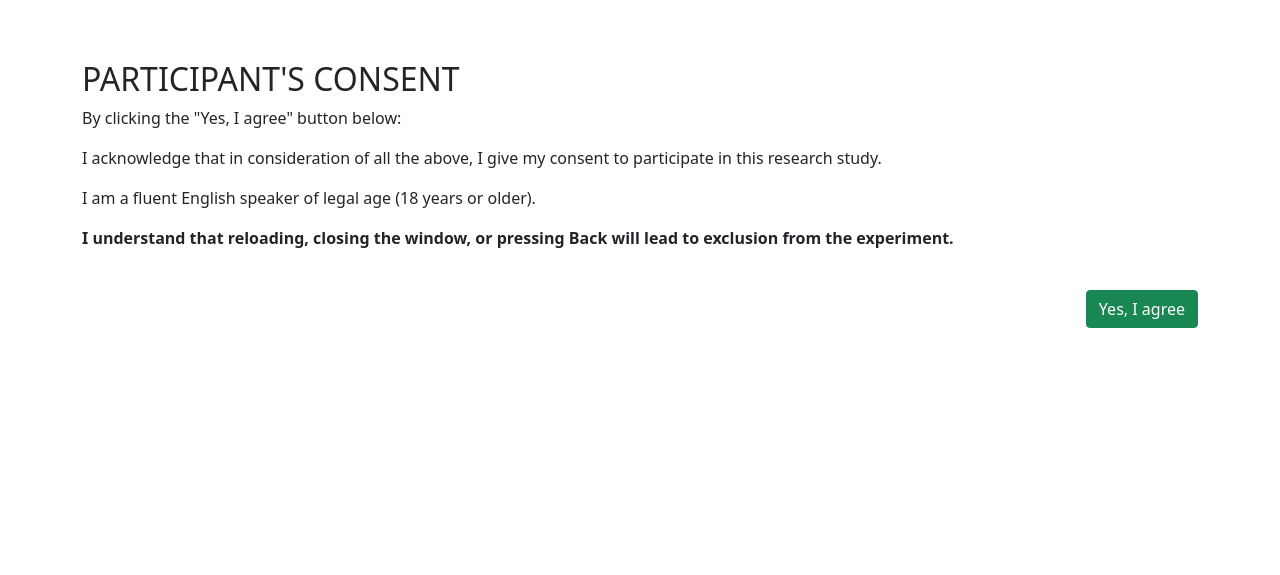
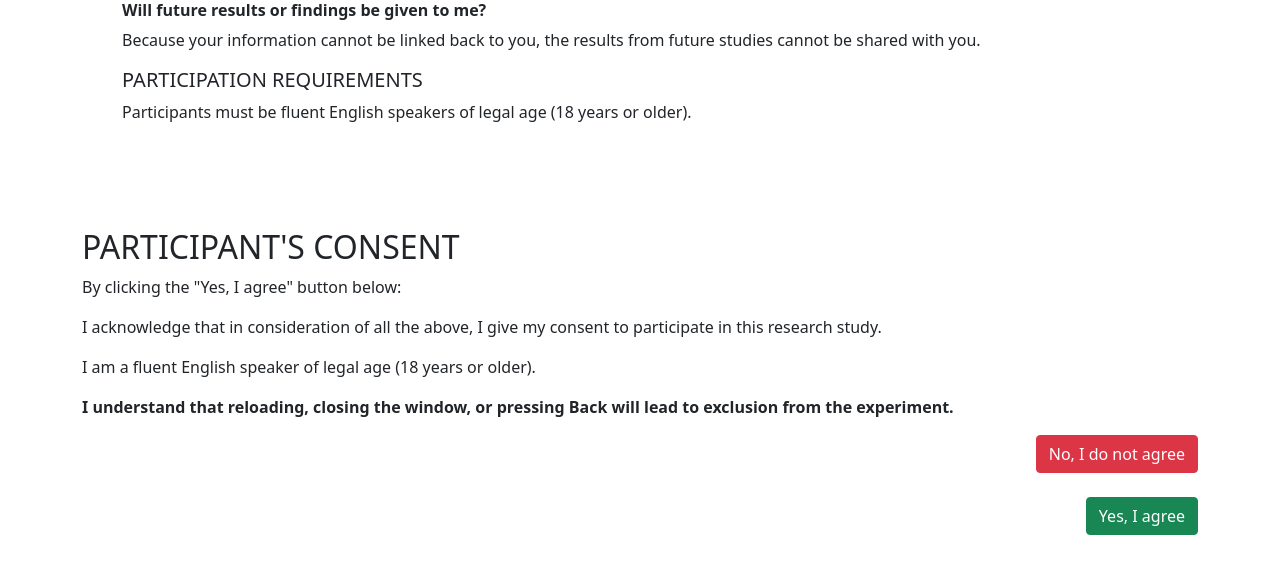
Before and after one commit to tater-tot25/StudyRecreation, a PHP site: page / in a window 1280 px wide. Shown: the part 2675-3250 px from the top of the page. Before the commit the page ends 3003 px from the top, so only its background shows below. Run offline with PHP 8.4, Linux system fonts and the light colour scheme.

Commit message:
added do not agree button and UofU logo

```diff
--- a/html/pages/default/consent.php
+++ b/html/pages/default/consent.php
@@ -1,5 +1,7 @@
 <div class="row mb-5" style="padding: 40px">
     <div class="col">
+        <img src="html/images/logo.png" style="display:block; margin:0 auto;" alt="uofulogo" width="300">
+
         <h2>UNIVERSITY OF UTAH INFORMED CONSENT STATEMENT FOR RESEARCH ON:</h2>
         <h2><u>Design Characterization for Black-and-White Textures in Visualization</u></h2>
 
@@ -91,6 +93,16 @@
         <p>I am a fluent English speaker of legal age (18 years or older).</p>
 
         <p><strong>I understand that reloading, closing the window, or pressing Back will lead to exclusion from the experiment.</strong></p>
+    </div>
+</div>
+
+<div class="row">
+    <div class="col">
+        <button
+            class="btn btn-danger"
+            onclick="window.location.href='html/pages/custom/no_consent.php'">
+            No, I do not agree
+        </button>
 
     </div>
 </div>
```
Also changed, not shown: html/pages/custom/no_consent.php (added, +9 -0 lines), html/images/logo.png (added).
